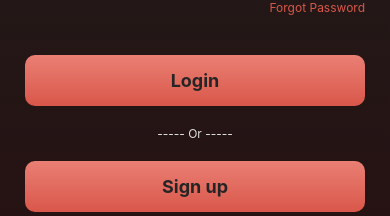
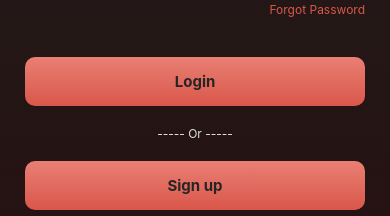
Before and after one commit to Benmah2/VizEffect, a React Native app in the folder VizEffectMobile/: screen /Login in a window 390 px wide. Shown: the part 625-841 px from the top of the page. Built offline with nearby package versions, Linux system fonts and the light colour scheme.

Commit message:
Fikset opp i navigasjon bug

```diff
--- a/VizEffectMobile/pages/LoginScreen.js
+++ b/VizEffectMobile/pages/LoginScreen.js
@@ -35,7 +35,7 @@ const LoginScreen = ({ navigation }) => {
             setPasswordError('Password must contain at least one special character');
         }
 
-        if (!emailError && !passwordError) {
+        if (email !== '' && password !== '' && emailError === '' && passwordError === '') {
             navigation.navigate('Landing');
         }
     };
@@ -181,8 +181,8 @@ const styles = StyleSheet.create({
     },
     buttonText: {
         color: '#252525',
-        fontSize: 18,
-        fontWeight: 'bold',
+        fontSize: 15,
+        fontWeight: '700',
         textAlign: 'center',
     },
     orText: {
```
